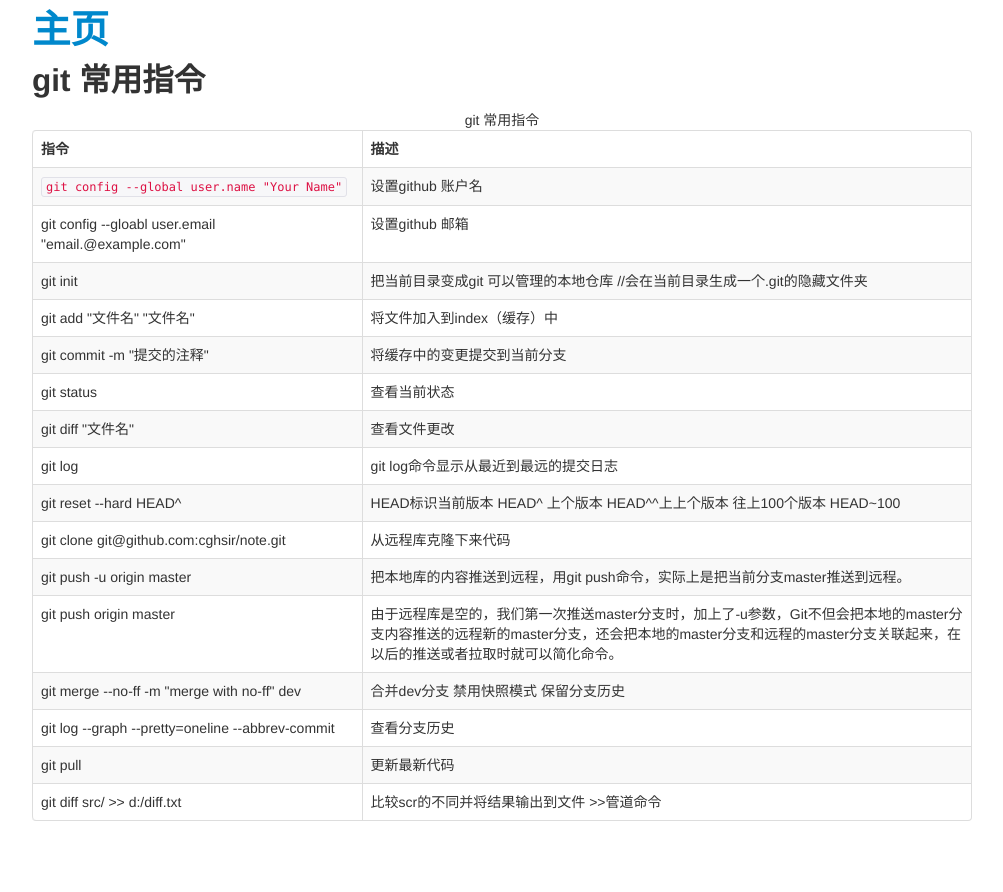
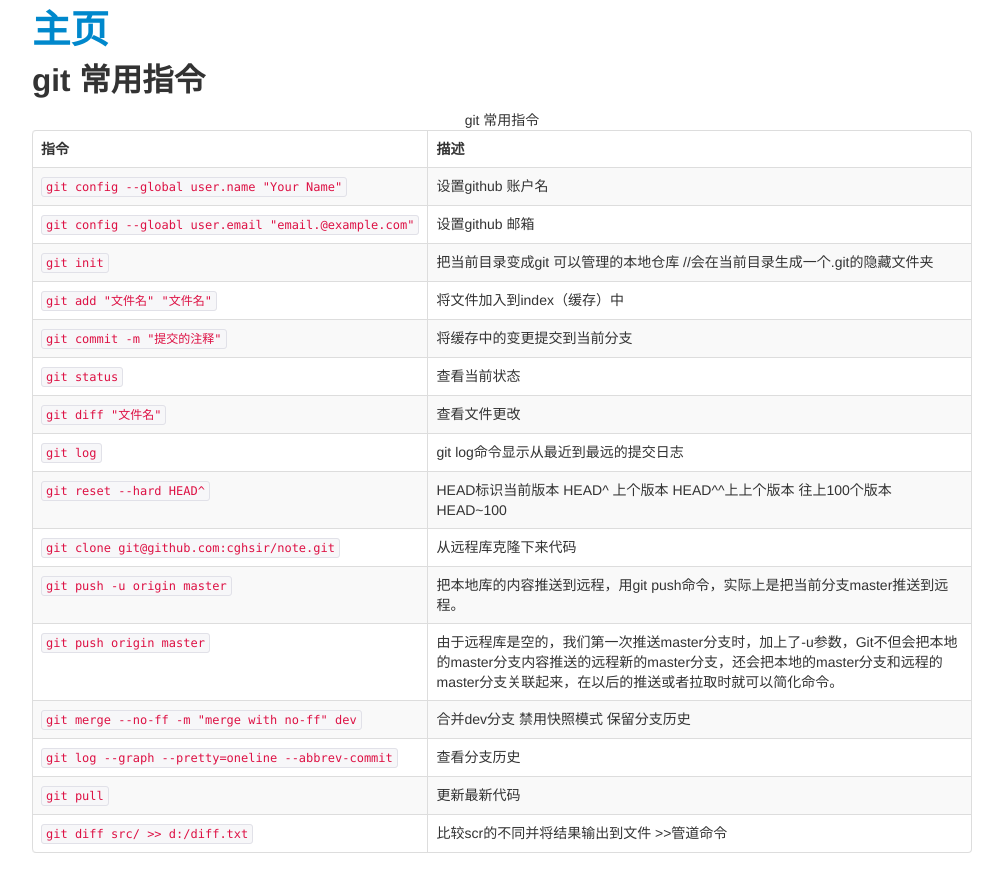
Before and after one commit to cghsir/blog, a Jekyll site: the page built from _posts/2017-04-05-git-instructions.html, in a window 1280 px wide. Shown: the top 892 px of the page, without its empty margins (138-1141 px from the left). Built offline with Jekyll 4.4.1, drawn with Linux system fonts in a browser that asks for light colours.

Commit message:
使用code标签 显示命令

```diff
--- a/_posts/2017-04-05-git-instructions.html
+++ b/_posts/2017-04-05-git-instructions.html
@@ -17,63 +17,63 @@ title: git 常用指令
               <td>设置github 账户名</td>
             </tr>
             <tr>
-              <td>git config --gloabl user.email "email.@example.com"</td>
+              <td><code>git config --gloabl user.email "email.@example.com"</code></td>
               <td>设置github 邮箱</td>
             </tr>
             <tr>
-              <td>git init</td>
+              <td><code>git init</code></td>
               <td>把当前目录变成git 可以管理的本地仓库 //会在当前目录生成一个.git的隐藏文件夹</td>
             </tr>
             <tr>
-              <td>git add "文件名" "文件名"</td>
+              <td><code>git add "文件名" "文件名"</code></td>
               <td>将文件加入到index（缓存）中</td>
             </tr>
             <tr>
-              <td>git commit -m "提交的注释"</td>
+              <td><code>git commit -m "提交的注释"</code></td>
               <td>将缓存中的变更提交到当前分支</td>
             </tr>
             <tr>
-              <td>git status</td>
+              <td><code>git status</code></td>
               <td>查看当前状态</td>
             </tr>
             <tr>
-              <td>git diff "文件名"</td>
+              <td><code>git diff "文件名"</code></td>
               <td>查看文件更改</td>
             </tr>
             <tr>
-              <td>git log</td>
+              <td><code>git log</code></td>
               <td>git log命令显示从最近到最远的提交日志</td>
             </tr>
             <tr>
-              <td>git reset --hard HEAD^</td>
+              <td><code>git reset --hard HEAD^</code></td>
               <td>HEAD标识当前版本 HEAD^ 上个版本  HEAD^^上上个版本 往上100个版本 HEAD~100</td>
             </tr>
             <tr>
-              <td>git clone git@github.com:cghsir/note.git</td>
+              <td><code>git clone git@github.com:cghsir/note.git</code></td>
               <td>从远程库克隆下来代码</td>
             </tr>
             <tr>
-              <td>git push -u origin master</td>
+              <td><code>git push -u origin master</code></td>
               <td>把本地库的内容推送到远程，用git push命令，实际上是把当前分支master推送到远程。</td>
             </tr>
             <tr>
-              <td>git push origin master</td>
+              <td><code>git push origin master</code></td>
               <td>由于远程库是空的，我们第一次推送master分支时，加上了-u参数，Git不但会把本地的master分支内容推送的远程新的master分支，还会把本地的master分支和远程的master分支关联起来，在以后的推送或者拉取时就可以简化命令。</td>
             </tr>
             <tr>
-              <td>git merge --no-ff -m "merge with no-ff" dev</td>
+              <td><code>git merge --no-ff -m "merge with no-ff" dev</code></td>
               <td>合并dev分支 禁用快照模式 保留分支历史</td>
             </tr>
             <tr>
-              <td>git log --graph --pretty=oneline --abbrev-commit</td>
+              <td><code>git log --graph --pretty=oneline --abbrev-commit</code></td>
               <td>查看分支历史</td>
             </tr>
             <tr>
-              <td>git pull</td>
+              <td><code>git pull</code></td>
               <td>更新最新代码</td>
             </tr>
             <tr>
-              <td>git diff src/ >> d:/diff.txt</td>
+              <td><code>git diff src/ >> d:/diff.txt</code></td>
               <td>比较scr的不同并将结果输出到文件 >>管道命令</td>
             </tr>
           </tbody>
```
